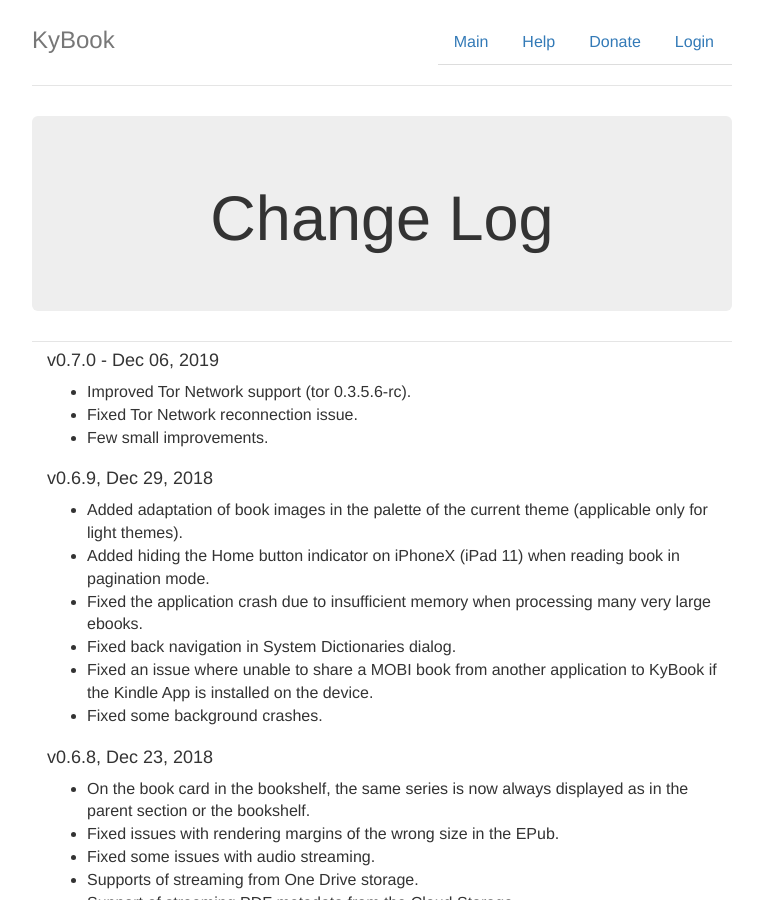
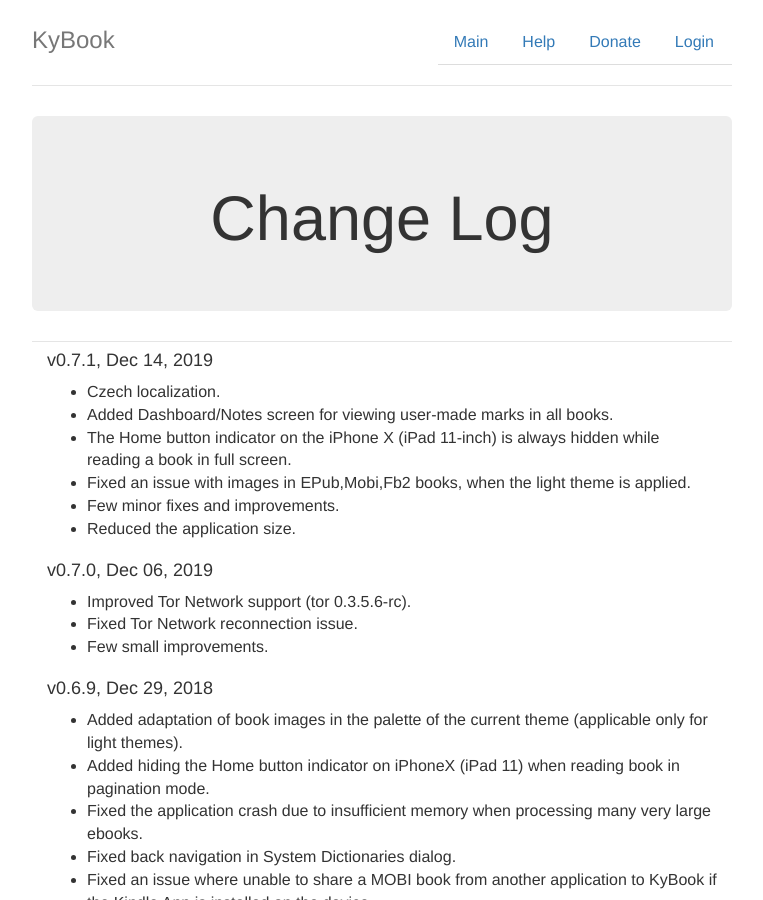
Before and after one commit to kolyvan/kybook-reader.com, a Jekyll site: the page built from changelog.html, in a window 1280 px wide and 900 px high. Shown: the whole window, without its empty margins (258-1021 px from the left). Built offline with Jekyll 4.4.1, drawn with Linux system fonts in a browser that asks for light colours.

Commit message:
update for app release v0.7.1

```diff
--- a/changelog.html
+++ b/changelog.html
@@ -8,7 +8,19 @@
 </div>
 
 <div class="col-lg-12">
-  <h4>v0.7.0 - Dec 06, 2019</h4>
+  <h4>v0.7.1, Dec 14, 2019</h4>
+  <ul>
+    <li>Czech localization.</li>
+    <li>Added Dashboard/Notes screen for viewing user-made marks in all books.</li>
+    <li>The Home button indicator on the iPhone X (iPad 11-inch) is always hidden while reading a book in full screen.</li>
+    <li>Fixed an issue with images in EPub,Mobi,Fb2 books, when the light theme is applied.</li>
+    <li>Few minor fixes and improvements.</li>
+    <li>Reduced the application size.</li>
+  </ul>
+</div>
+
+<div class="col-lg-12">
+  <h4>v0.7.0, Dec 06, 2019</h4>
   <ul>
     <li>Improved Tor Network support (tor 0.3.5.6-rc).</li>
     <li>Fixed Tor Network reconnection issue.</li>
--- a/index.html
+++ b/index.html
@@ -21,7 +21,7 @@
 </div>
 
 <div class="alert alert-success" role="alert">
-  <strong>January 06, 2019</strong> KyBook 3 v0.7.0 was released on the  <a href="http://itunes.apple.com/app/id1348198785">App Store</a>.
+  <strong>January 14, 2019</strong> KyBook 3 v0.7.1 was released on the  <a href="http://itunes.apple.com/app/id1348198785">App Store</a>.
   <br />
   <a href="/changelog.html">Change Log</a>
 </div>
--- a/ru/index.html
+++ b/ru/index.html
@@ -21,7 +21,7 @@
 </div>
 
 <div class="alert alert-success" role="alert">
-  <strong>06 Января 2019</strong> KyBook 3 v0.7.0 выпущен в <a href="https://itunes.apple.com/ru/app/kybook-3-ebook-reader/id1348198785?mt=8">App Store</a>.
+  <strong>14 Января 2019</strong> KyBook 3 v0.7.1 выпущен в <a href="https://itunes.apple.com/ru/app/kybook-3-ebook-reader/id1348198785?mt=8">App Store</a>.
   <br />
   <a href="/ru/changelog.html">История изменений</a>
 </div>
```
Also changed, not shown: ru/changelog.html (+12 -0 lines).
